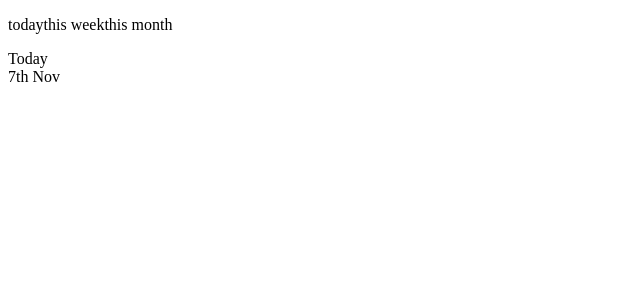
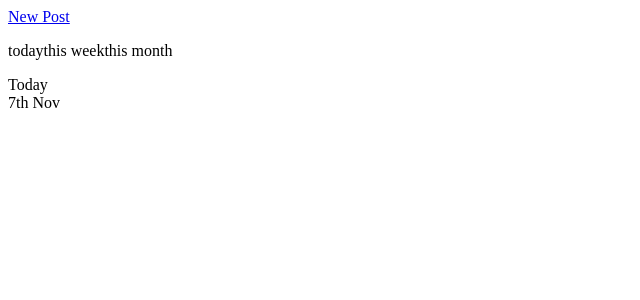
Before and after one commit to wolkenheim/vue3-ts-jest, a Vue app: page / in a window 1280 px wide. Shown: the top 300 px of the page, without its empty margins (0-640 px from the left). Built offline with nearby package versions, Linux system fonts and the light colour scheme; the HTML template or start-up script is replaced by a standard one.

Commit message:
added NewPosts component

```diff
--- a/src/App.vue
+++ b/src/App.vue
@@ -1,6 +1,7 @@
 <template>
   <section class="section">
     <div class="container">
+      <nav-bar />
       <router-view />
     </div>
   </section>
@@ -8,8 +9,12 @@
 
 <script lang="ts">
 import { defineComponent } from "vue";
+import NavBar from "./NavBar.vue";
 
 export default defineComponent({
   name: "App",
+  components: {
+    NavBar,
+  },
 });
 </script>
--- /dev/null
+++ b/src/NavBar.vue
@@ -0,0 +1,9 @@
+<template>
+  <nav class="navbar">
+    <div class="navbar-end">
+      <div class="buttons">
+        <router-link class="button" to="/posts/new">New Post</router-link>
+      </div>
+    </div>
+  </nav>
+</template>
--- /dev/null
+++ b/src/NewPost.vue
@@ -0,0 +1,10 @@
+<template>
+  <div>New Post</div>
+</template>
+
+<script lang="ts">
+import { defineComponent } from "vue";
+export default defineComponent({
+  name: "NewPost",
+});
+</script>
--- a/src/router.ts
+++ b/src/router.ts
@@ -1,5 +1,7 @@
 import { createRouter, createWebHistory } from 'vue-router'
 import Home from './Home.vue'
+import NewPost from './NewPost.vue'
+
 export const router = createRouter({
     history: createWebHistory(),
     routes: [
@@ -7,6 +9,11 @@
             name: 'Home',
             path: '/',
             component: Home
+        },
+        {
+            name: 'NewPost',
+            path: '/posts/new',
+            component: NewPost
         }
 
     ]
```
